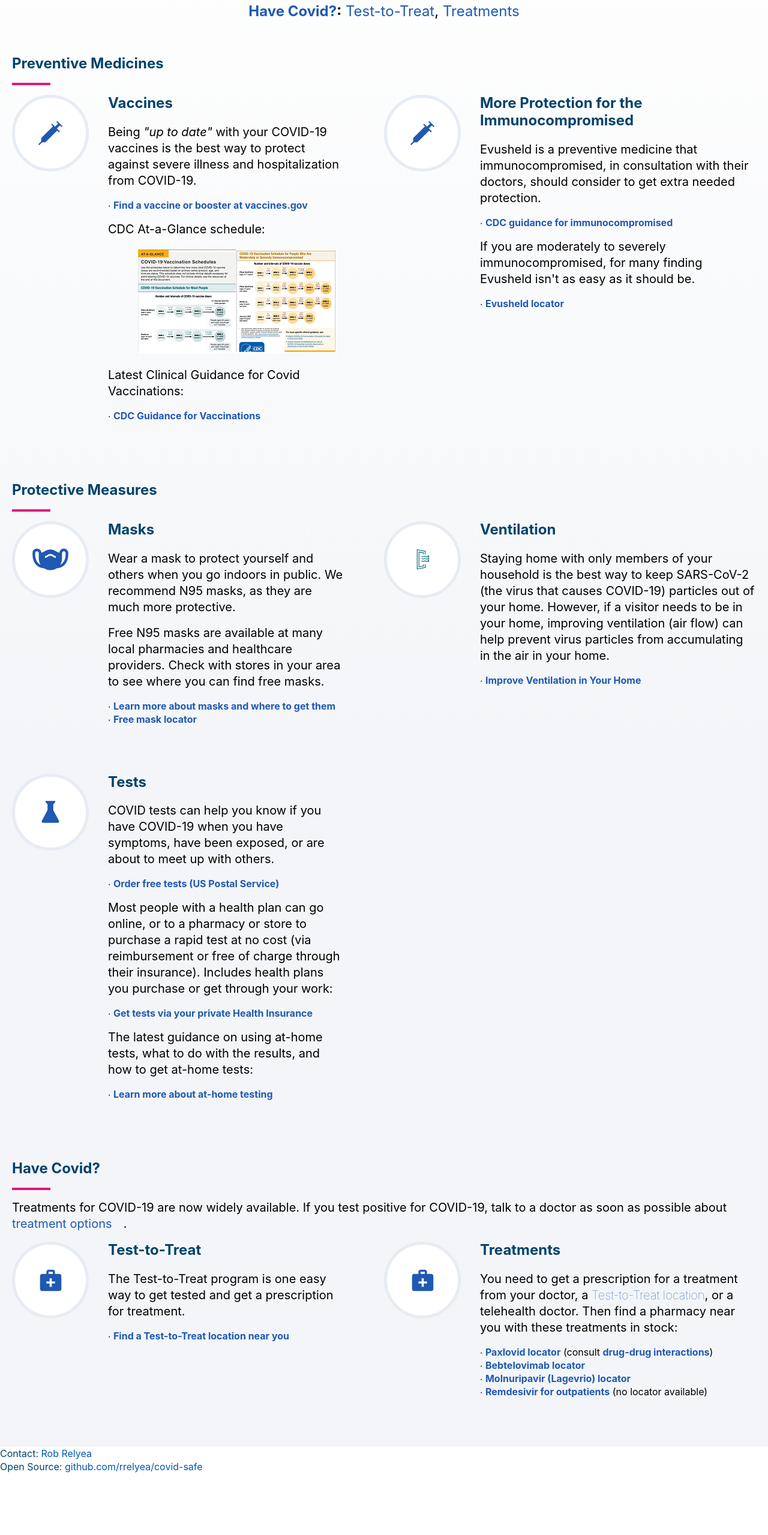
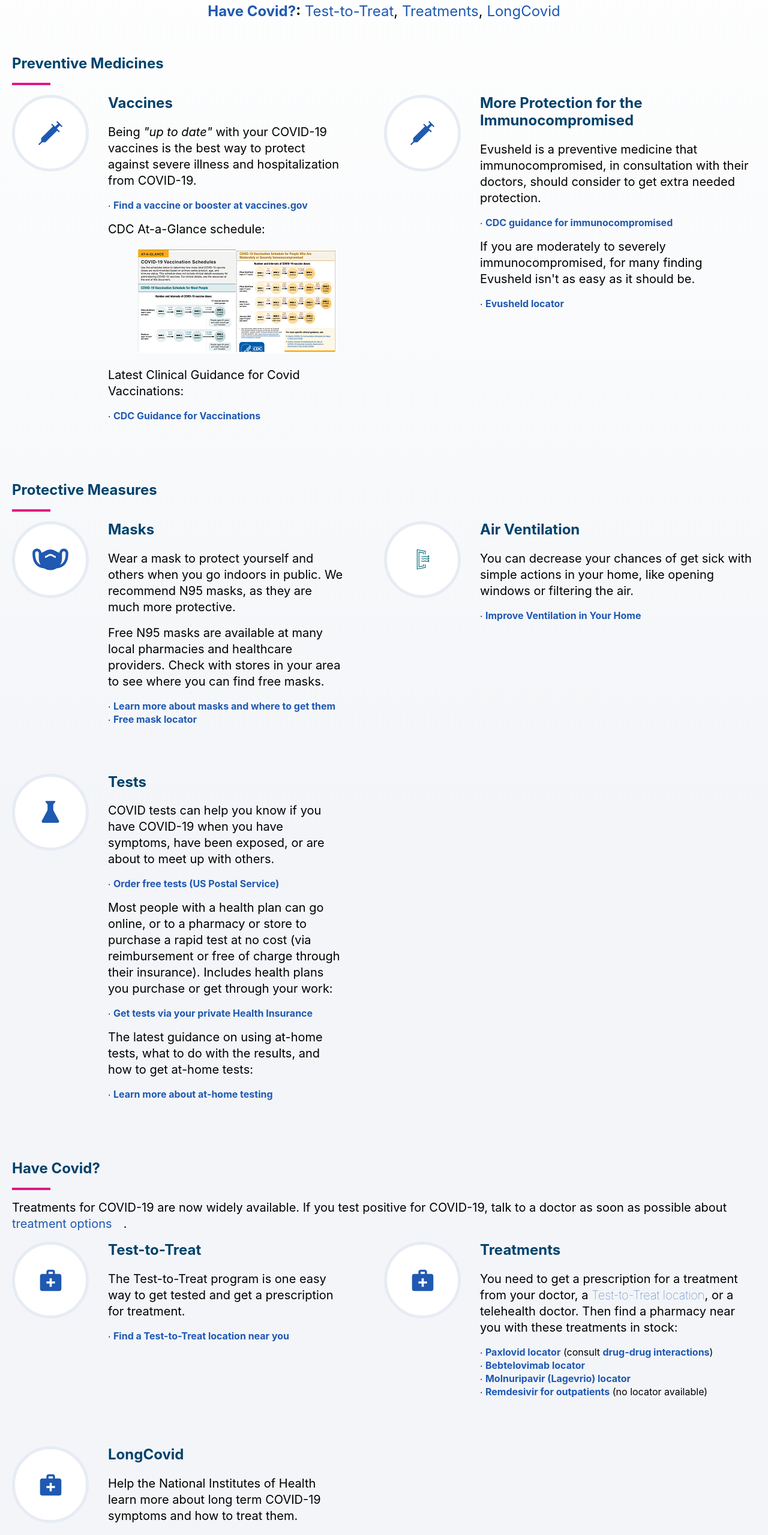
Before and after one commit to rrelyea/covid-safe, a React (Create React App) app: page / in a window 1280 px wide. Shown: the part 235-2794 px from the top of the page at 60% size. Before the commit the page ends 2713 px from the top, so only its background shows below. Built offline with nearby package versions, Linux system fonts and the light colour scheme.

Commit message:
add 6/7/2022 changes from covid.gov

```diff
--- a/src/App.js
+++ b/src/App.js
@@ -19,10 +19,8 @@
             <p>Curated content from government and other trusted sites.</p>
             <p>
               <b><a href='#preventive-medicines'>Preventive Medicines</a>:</b> <a href="#vaccines">Vaccines</a>, <a href="#immunocompromised">For Immunocompromised</a><br/>
-              <b><a href='#protective-measures'>Protective Measures</a>:</b> <a href="#masks">Masks</a>, <a href="#ventilation">Ventilation</a>, <a href="#tests">Tests</a><br/>
-              <b><a href='#have-covid'>Have Covid?</a>:</b> <a href="#test-to-treat">Test-to-Treat</a>, <a href="#treatments">Treatments</a>
-
-             </p>
+              <b><a href='#protective-measures'>Protective Measures</a>:</b> <a href="#masks">Masks</a>, <a href="#ventilation">Air Ventilation</a>, <a href="#tests">Tests</a><br/>
+              <b><a href='#have-covid'>Have Covid?</a>:</b> <a href="#test-to-treat">Test-to-Treat</a>, <a href="#treatments">Treatments</a>, <a href="#longcovid">LongCovid</a>             </p>
           </div>
 
           <h2 id="preventive-medicines" className="line-title">Preventive Medicines</h2>
@@ -100,9 +98,9 @@
                   <div className="toolkit__box__icon toolkit__mobile__icon">
                     <img src={ventilation} width="38" height="38" alt="Ventilation Icon" />
                   </div>
-                  <span>Ventilation</span>
+                  <span>Air Ventilation</span>
                 </h3>
-                <p>Staying home with only members of your household is the best way to keep SARS-CoV-2 (the virus that causes COVID-19) particles out of your home. However, if a visitor needs to be in your home, improving ventilation (air flow) can help prevent virus particles from accumulating in the air in your home.</p>
+                <p>You can decrease your chances of get sick with simple actions in your home, like opening windows or filtering the air.</p>
                 &#8729; <a href="https://www.cdc.gov/coronavirus/2019-ncov/prevent-getting-sick/improving-ventilation-home.html" rel="noopener">Improve Ventilation in Your Home</a>
               </div>
             </div>
@@ -169,6 +167,24 @@
                 &#8729; <a href="https://www.covid19treatmentguidelines.nih.gov/therapies/antiviral-therapy/remdesivir/" rel="noopener">Remdesivir for outpatients</a> (no locator available)<br/>
               </div>
             </div>
+
+            <div className="toolkit__box">
+              <div className="toolkit__box__icon toolkit__desktop__icon">
+                <img src={treatment} width="38" height="38" alt="Medical Icon" />
+              </div>
+              <div className="toolkit__box__content">
+                <h3 id='longcovid'>
+                  <div className="toolkit__box__icon toolkit__mobile__icon">
+                    <img src={treatment} width="38" height="38" alt="Medical Icon" />
+                  </div>
+                  <span>LongCovid</span>
+                </h3>
+                <p>
+                  Help the National Institutes of Health learn more about long term COVID-19 symptoms and how to treat them.
+                </p>
+                &#8729; <a href="https://recovercovid.org/" rel="noopener">Join a research study near you</a>
+              </div>
+            </div>
           </div>
         </div>
       </div>
```
